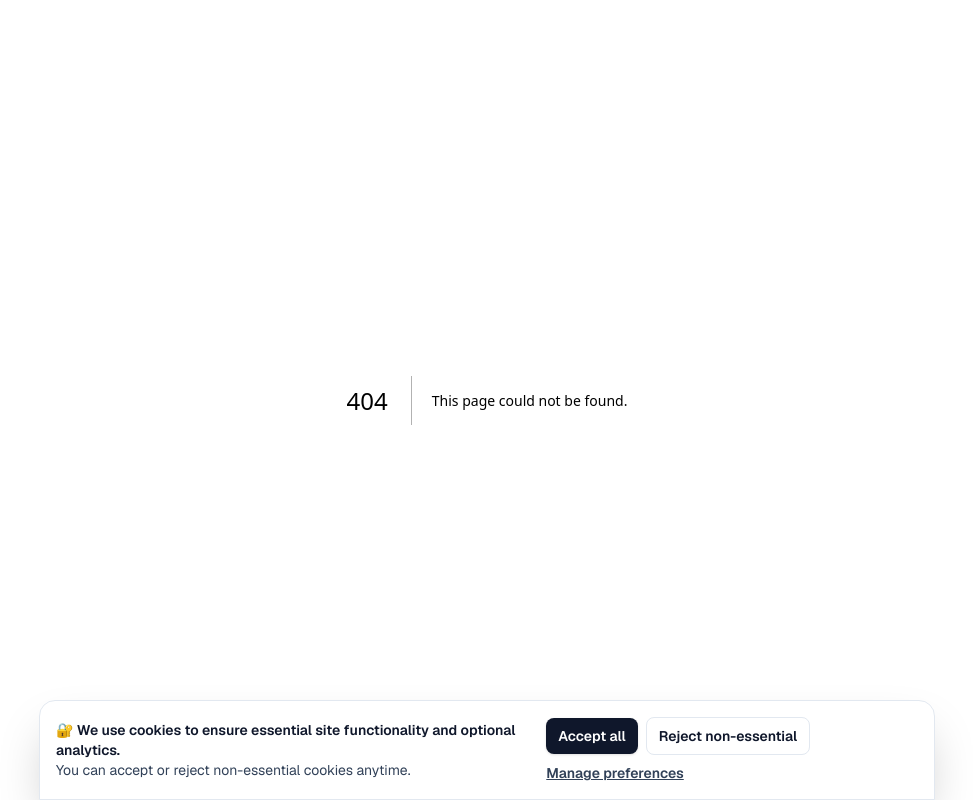
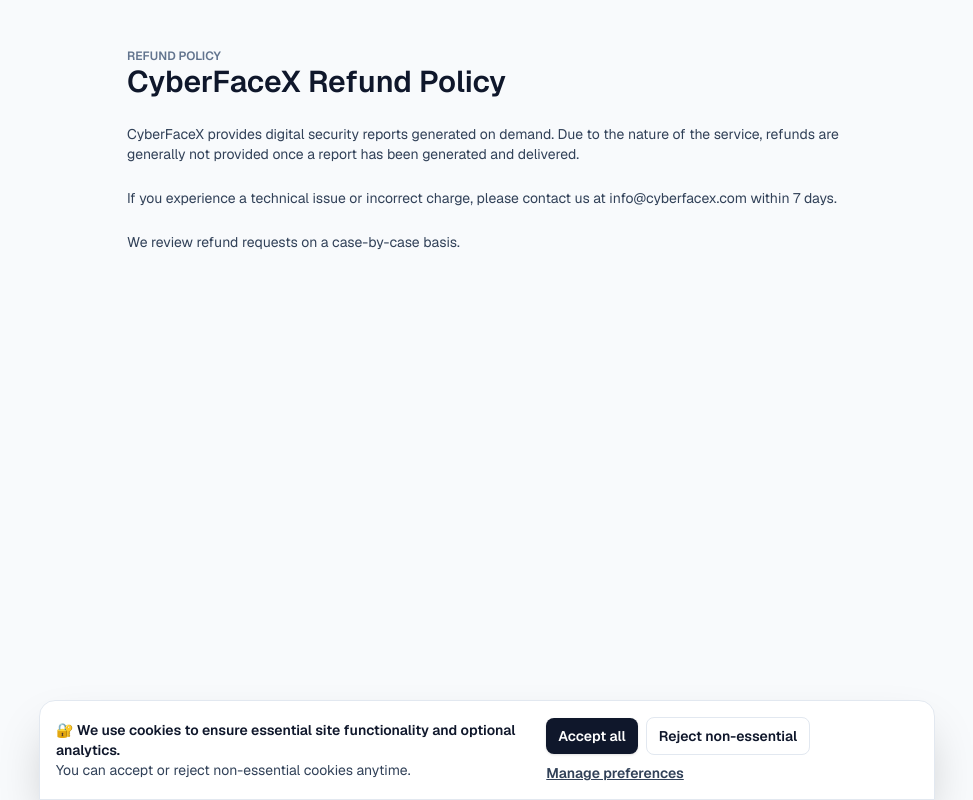
Before and after one commit to Siyahiherif/riskreport, a Next.js app: page /refund in a window 1280 px wide. Before the commit this address had no page. Shown: the whole page, without its empty margins (153-1126 px from the left). Built offline with nearby package versions, Linux system fonts and the light colour scheme.

Commit message:
Add refund policy page and footer link

```diff
--- a/app/page.tsx
+++ b/app/page.tsx
@@ -301,6 +301,8 @@
             <a className="underline hover:text-slate-900" href="/terms">Terms of Service</a>
             <span>•</span>
             <a className="underline hover:text-slate-900" href="/pricing">Pricing</a>
+            <span>•</span>
+            <a className="underline hover:text-slate-900" href="/refund">Refund Policy</a>
           </div>
         </div>
       </footer>
--- /dev/null
+++ b/app/refund/page.tsx
@@ -0,0 +1,25 @@
+export const metadata = {
+  title: "Refund Policy | CyberFaceX",
+  description: "Refund Policy for CyberFaceX digital security reports.",
+};
+
+export default function RefundPolicyPage() {
+  return (
+    <div className="min-h-screen bg-slate-50 text-slate-900">
+      <div className="mx-auto max-w-3xl px-6 py-12 space-y-6">
+        <div>
+          <p className="text-xs uppercase font-semibold text-slate-500">Refund Policy</p>
+          <h1 className="text-3xl font-semibold">CyberFaceX Refund Policy</h1>
+        </div>
+
+        <p className="text-sm text-slate-700">
+          CyberFaceX provides digital security reports generated on demand. Due to the nature of the service, refunds are generally not provided once a report has been generated and delivered.
+        </p>
+        <p className="text-sm text-slate-700">
+          If you experience a technical issue or incorrect charge, please contact us at <a href="mailto:info@cyberfacex.com">info@cyberfacex.com</a> within 7 days.
+        </p>
+        <p className="text-sm text-slate-700">We review refund requests on a case-by-case basis.</p>
+      </div>
+    </div>
+  );
+}
```
